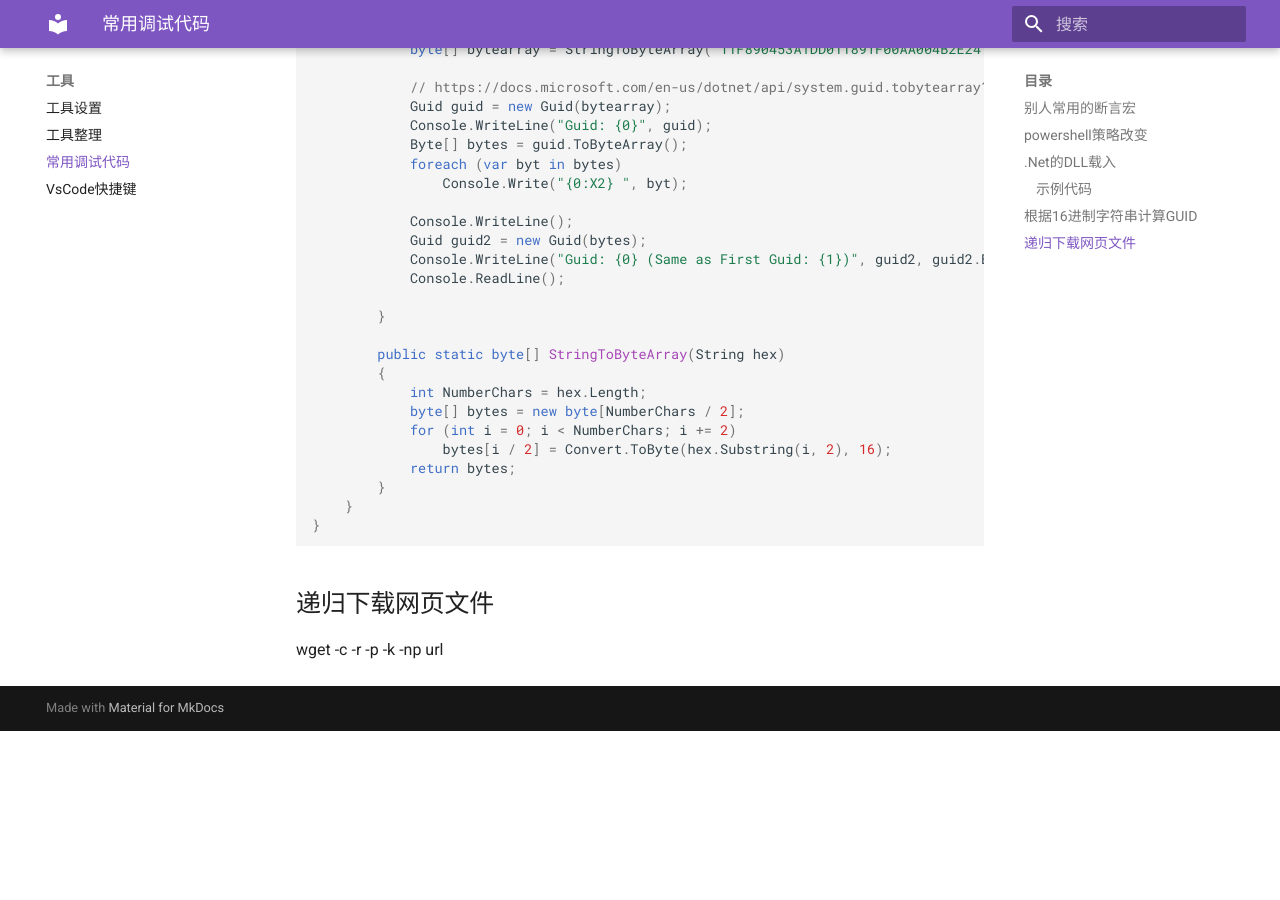
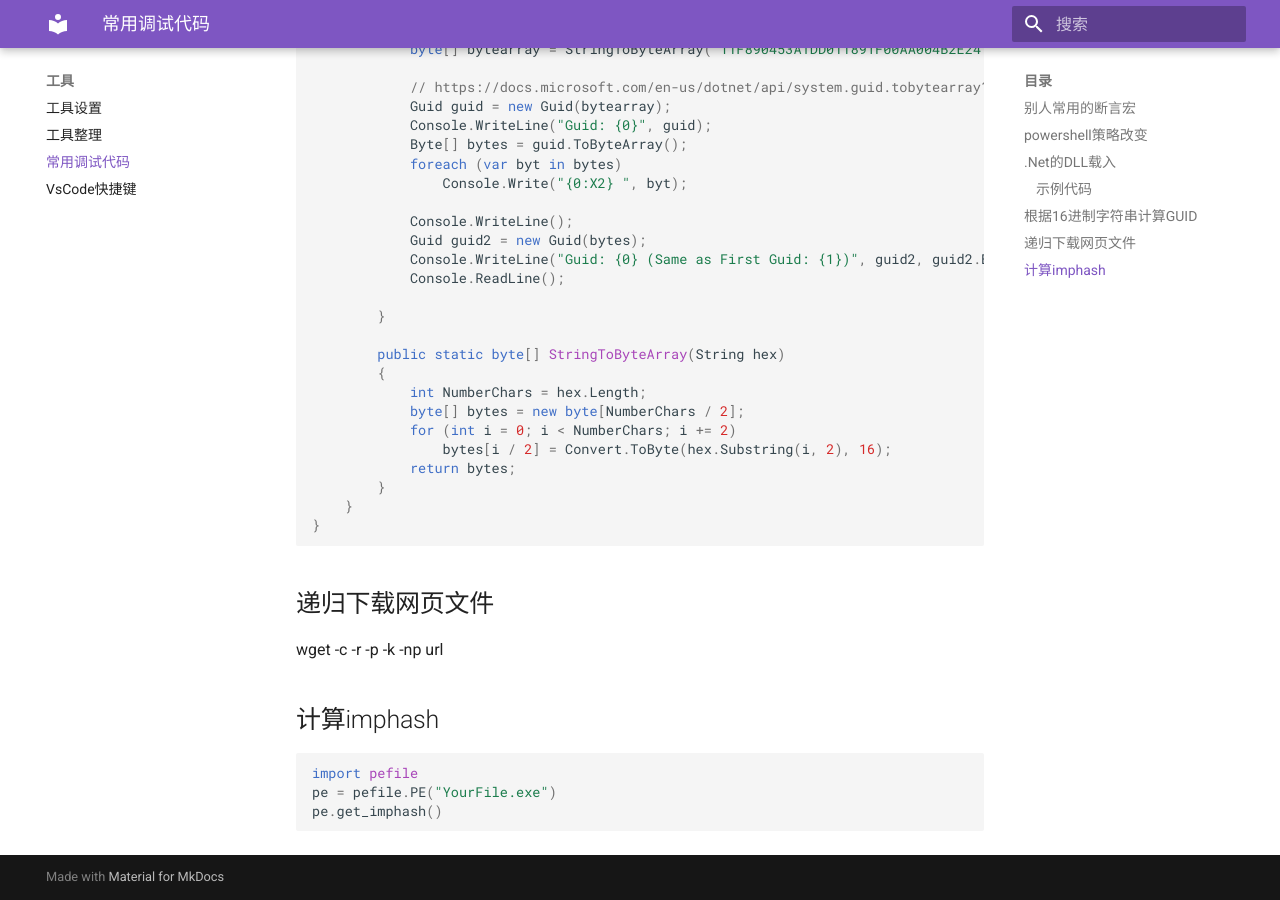
Before and after one commit to JA1E0/wiki, an MkDocs documentation site: the page built from docs/Tool/common_code.md, in a window 1280 px wide and 900 px high, scrolled down 1517 px. Built offline with MkDocs 1.6.1 and Material for MkDocs 9.7.7, drawn with Linux system fonts in a browser that asks for light colours; old or Windows-style settings are respelled for this version of MkDocs; before the commit the page ends 2248 px from its top, so only the background shows below that.

Commit message:
quick push

````diff
--- a/docs/Tool/common_code.md
+++ b/docs/Tool/common_code.md
@@ -94,3 +94,11 @@ namespace ConsoleApp3
 
 ## 递归下载网页文件
 wget -c -r -p -k -np url
+
+## 计算imphash
+
+```python
+import pefile
+pe = pefile.PE("YourFile.exe")
+pe.get_imphash()
+```
````
